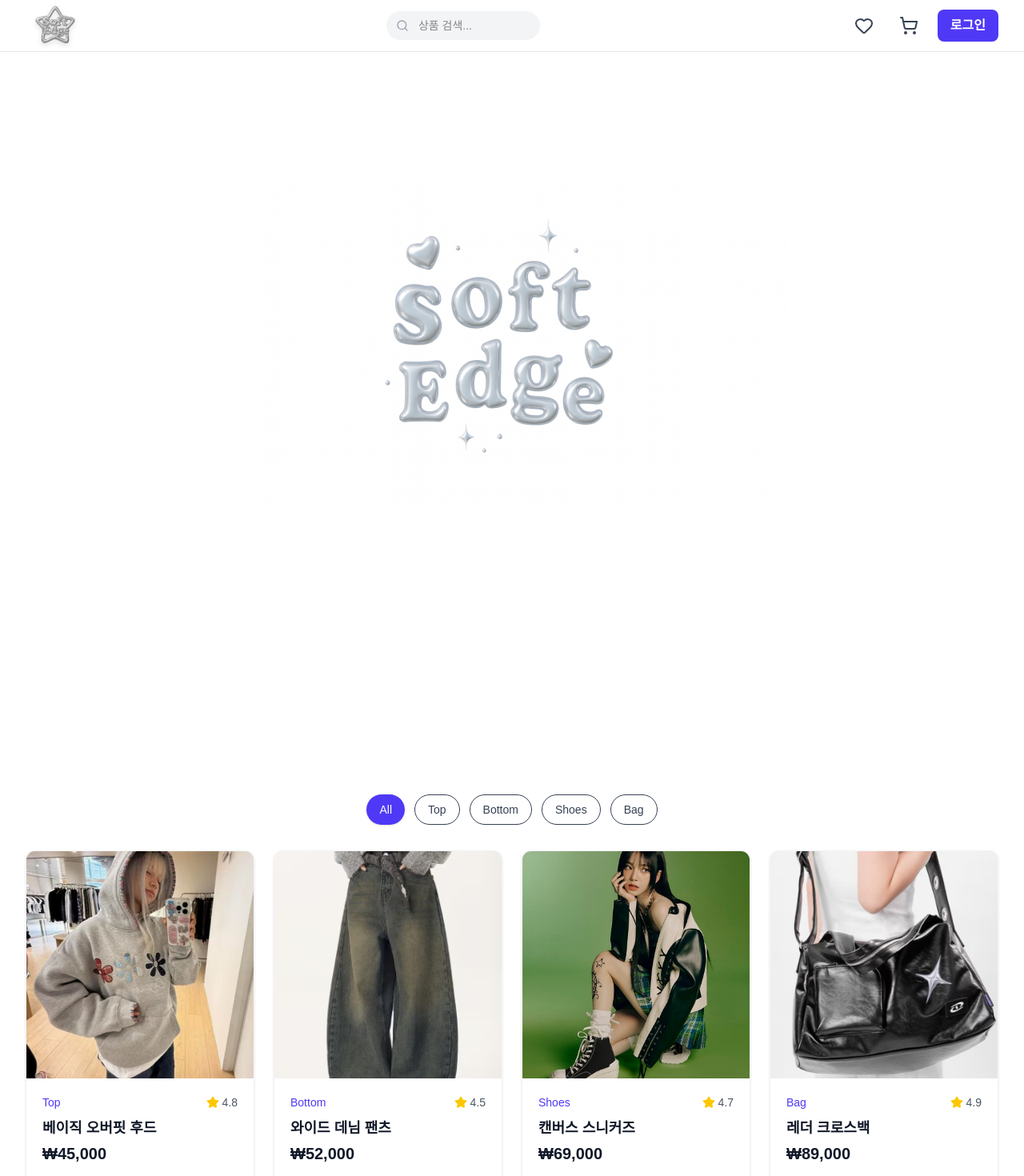
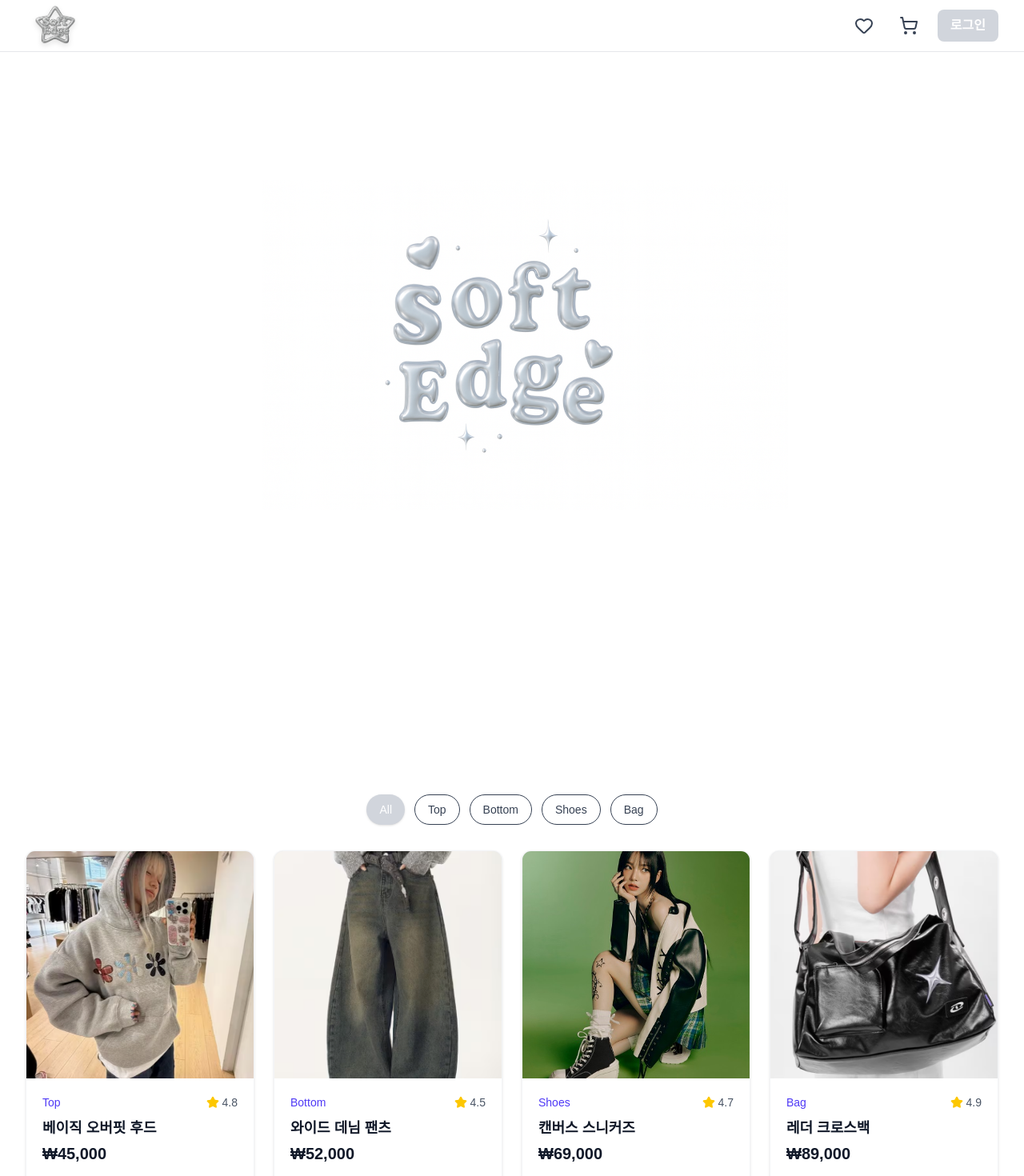
Before and after one commit to upuptts12-arch/shoppingmall, a Next.js app: page / in a window 1280 px wide. Shown: the top 1470 px of the page at 80% size. Built offline with nearby package versions, Linux system fonts and the light colour scheme.

Commit message:
카테고리, 로그인 색상 변경

```diff
--- a/package.json
+++ b/package.json
@@ -15,9 +15,9 @@
     "lucide-react": "^0.554.0",
     "mongodb": "^7.0.0",
     "mongoose": "^9.0.0",
-    "next": "^16.0.3",
-    "react": "^19.2.0",
-    "react-dom": "^19.2.0"
+    "next": "^16.0.7",
+    "react": "^19.2.1",
+    "react-dom": "^19.2.1"
   },
   "devDependencies": {
     "@tailwindcss/postcss": "^4",
--- a/src/app/components/Navbar.tsx
+++ b/src/app/components/Navbar.tsx
@@ -47,18 +47,6 @@ export default function Navbar() {
                 priority
                 className="object-contain drop-shadow-md hover:brightness-125 transition"
               />
-            </div>
-
-            {/* 검색창 */}
-            <div className="relative hidden md:block">
-              <input
-                type="text"
-                placeholder="상품 검색..."
-                value={searchQuery}
-                onChange={(e) => setSearchQuery(e.target.value)}
-                className="pl-10 pr-4 py-2 bg-gray-100 rounded-full text-sm focus:outline-none focus:ring-2 focus:ring-indigo-500 w-48 transition-all focus:w-64"
-              />
-              <Search className="absolute left-3 top-2.5 h-4 w-4 text-gray-400" />
             </div>
 
             {/* 아이콘 영역 */}
@@ -134,7 +122,7 @@ export default function Navbar() {
               ) : (
                 <button
                   onClick={() => router.push('/login')}
-                  className="bg-indigo-600 text-white px-4 py-2 rounded-lg font-semibold hover:bg-indigo-700 transition"
+                  className="bg-gray-300 text-white px-4 py-2 rounded-lg font-semibold hover:bg-gray-400 transition"
                 >
                   로그인
                 </button>
--- a/src/app/page.tsx
+++ b/src/app/page.tsx
@@ -72,7 +72,7 @@ export default function Home() {
               onClick={() => setActiveCategory(cat)}
               className={`px-4 py-2 rounded-full text-sm font-medium ${
                 activeCategory === cat
-                  ? 'bg-indigo-600 text-white shadow'
+                  ? 'bg-gray-300 text-white shadow'
                   : 'bg-white text-gray-700 border hover:bg-gray-100'
               }`}
             >
```
Also changed, not shown: 1 other file (tests, documents, lock files or other folders).
